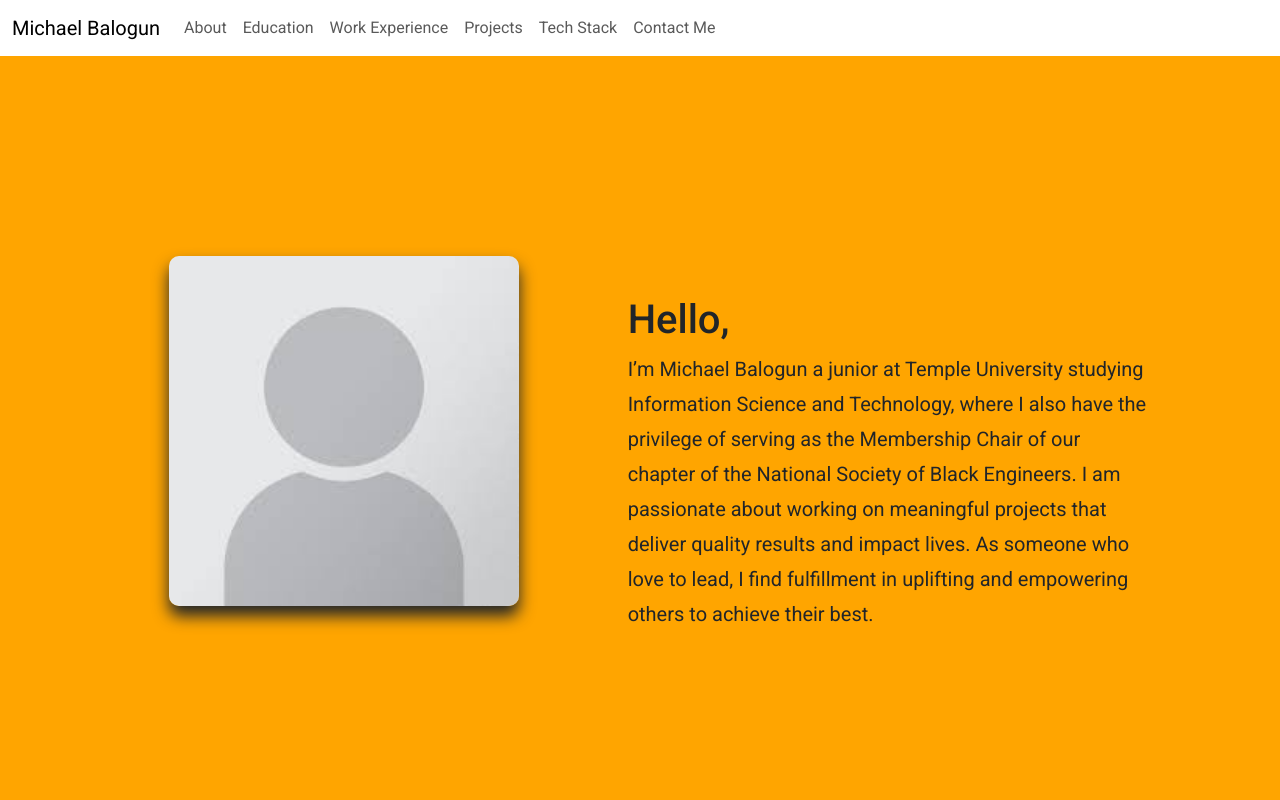
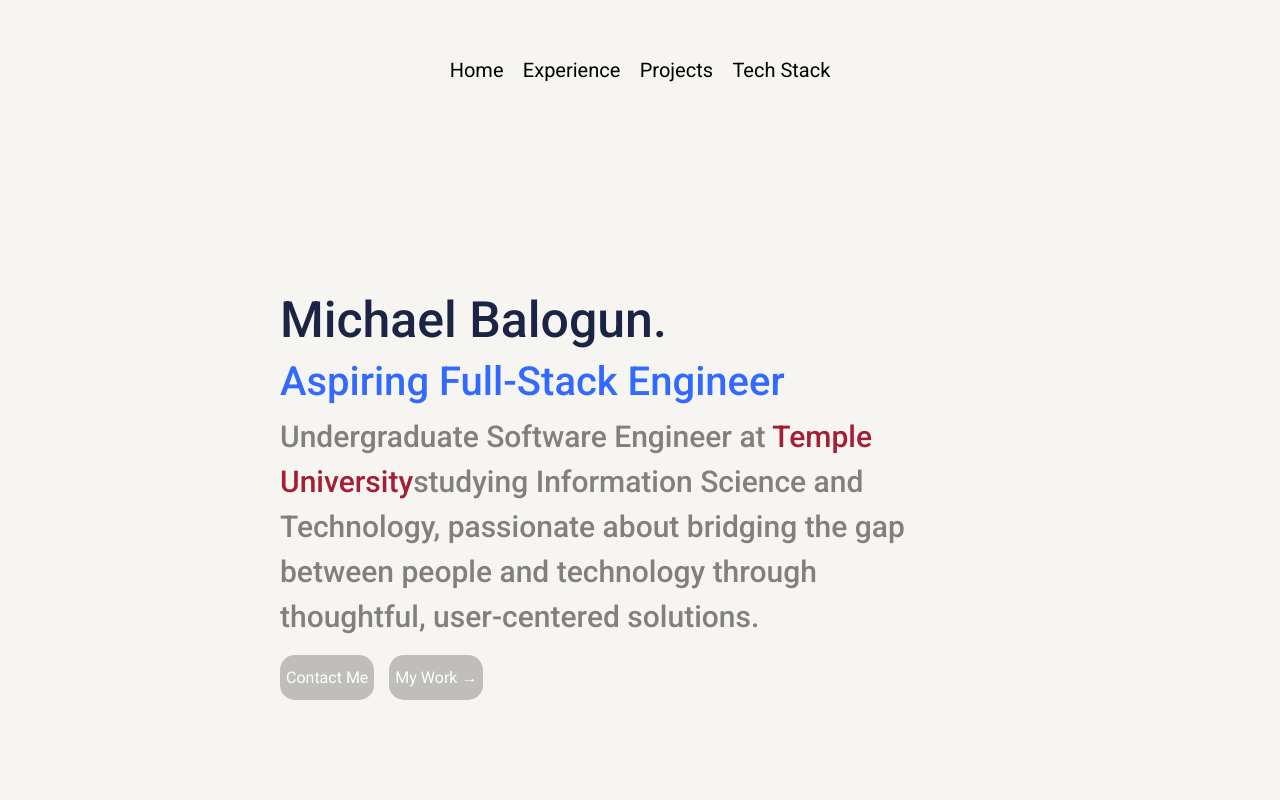
Before and after one commit to mikexbal/Michael-Balogun, a React (Create React App) app in the folder portfolio-react-app/: page / in a window 1280 px wide. Shown: the top 800 px of the page. Built offline with nearby package versions, Linux system fonts and the light colour scheme.

Commit message:
Removed reactstrap and styled a new header and about section

```diff
--- a/portfolio-react-app/src/components/HeaderComponent/header.jsx
+++ b/portfolio-react-app/src/components/HeaderComponent/header.jsx
@@ -19,45 +19,29 @@ function Header(args) {
 
   return (
     <>
-        <section id={styles.headerContainer}>
-        <Navbar {...args} expand="md">
-            <NavbarBrand href="/">Michael Balogun</NavbarBrand>
-            <NavbarToggler onClick={toggle} />
-            <Collapse isOpen={isOpen} navbar>
-            <Nav className={styles.navLinks} navbar>
-            <NavItem>
-                <NavLink href="https://github.com/reactstrap/reactstrap">
-                    About
-                </NavLink>
-                </NavItem>
-                <NavItem>
-                <NavLink href="https://github.com/reactstrap/reactstrap">
-                    Education
-                </NavLink>
-                </NavItem>
-                <NavItem>
-                <NavLink href="https://github.com/reactstrap/reactstrap">
-                    Work Experience
-                </NavLink>
-                </NavItem>
-                <NavItem>
-                <NavLink href="https://github.com/reactstrap/reactstrap">
-                    Projects
-                </NavLink>
-                </NavItem>
-                <NavItem>
-                <NavLink href="https://github.com/reactstrap/reactstrap">
-                    Tech Stack
-                </NavLink>
-                </NavItem>
-                <NavItem>
-                <NavLink href="https://github.com/reactstrap/reactstrap">
-                    Contact Me
-                </NavLink>
-                </NavItem>
-            </Nav>
-            </Collapse>
-        </Navbar>
+        <section id={styles.header}>
+            <div id={styles.headerContainer}>
+
+                <ul id={styles.headerList}>
+                    <li> <a href="" id={styles.headerLinks}>Home</a> </li>
+                    <li> <a href="" id={styles.headerLinks}>Experience</a> </li>
+                    <li> <a href="" id={styles.headerLinks}>Projects</a> </li>
+                    <li> <a href="" id={styles.headerLinks}>Tech Stack</a> </li>
+                </ul>
+            </div>
+
+            <div id={styles.introduction}>
+                <h1>Michael Balogun.</h1>
+                <h3>Aspiring Full-Stack Engineer</h3>
+                <p>
+                    Undergraduate Software Engineer at <span style={{ color: "#A41E35" }}>Temple University</span>
+                    studying Information Science and Technology, passionate about bridging
+                    the gap between people and technology through thoughtful,
+                    user-centered solutions.
+                </p>
+                <button>Contact Me</button>
+                <button>My Work &#8594;</button>
+            </div>
         </section>
     </>
   );
--- a/portfolio-react-app/src/components/HeaderComponent/header.module.css
+++ b/portfolio-react-app/src/components/HeaderComponent/header.module.css
@@ -1,3 +1,67 @@
-.navLinks {
+
+#header {
+    background-color: #F6F5F1;
+    padding-top: 30px;
+    padding-bottom: 60px;
+}
+#headerContainer {
+    justify-self: center;
+    width: 400px;
+    height: 80px;
+    border-radius: 15px;
+}
+
+#headerList {
+    display: flex;
+    flex-direction: row;
+    justify-content: space-around;
+    padding-left: 0;
+    padding-top: 25px;
+    list-style: none;
+}
+
+#headerLinks {
+    font-size: 20px;
+    text-decoration: none;
+    color: black;
+}
+
+#introduction {
+    padding-top: 180px;
+    padding-left: 280px;
+    padding-bottom: 150px;
+}
+
+
+#introduction h1 {
+    color: #1C2445;
+    font-size: 50px;
+}
+
+
+#introduction h3 {
+    color: #3269FF;
+    font-size: 40px;
+}
+
+#introduction p {
+    color: #81807C;
+    width: 65%;
+    font-size: 30px;
+    font-weight: 500;
+}
+
+#introduction button {
+    background-color:  #81807c78;
+    color: white;
+    height: 45px;
+    margin-right: 15px;
+    border-radius: 15px;
+    border: none;
+}
+
+
+#introduction button:hover {
+    background-color:  #81807c;
 
 }
```
